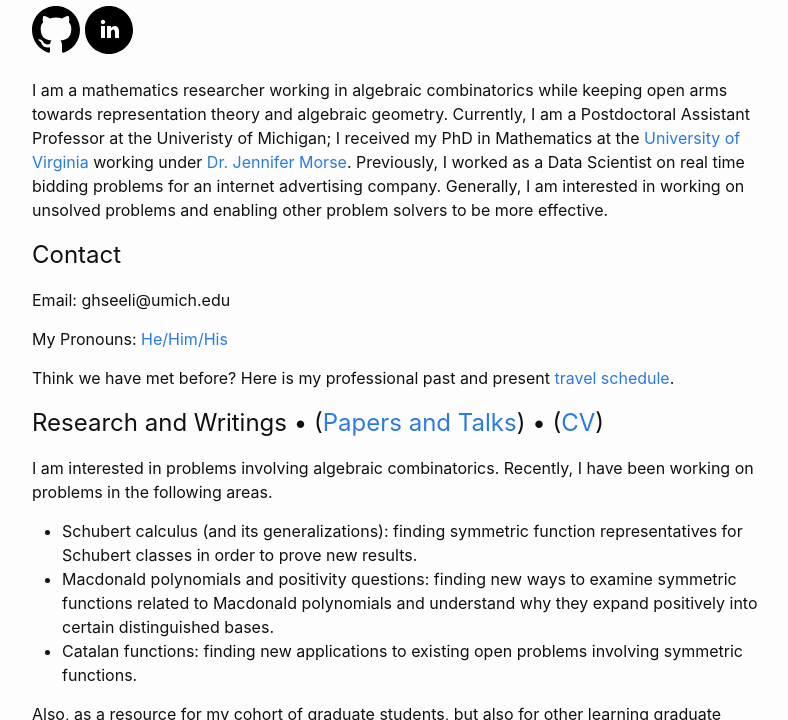
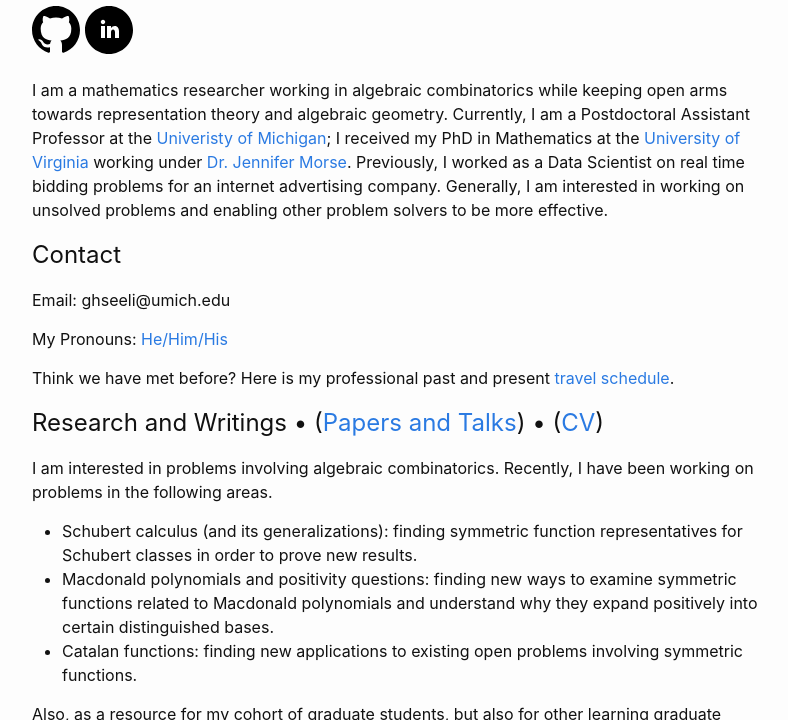
Before and after one commit to ghseeli/ghseeli.github.io, a Jekyll site: the page built from index.html, in a window 1280 px wide and 900 px high, scrolled down 327 px, cut to the strip 180-900 px from the top of the window. Shown: the whole strip, without its empty margins (238-1026 px from the left). Built offline with Jekyll 4.4.1, drawn with Linux system fonts in a browser that asks for light colours; formulas are drawn with MathJax 3.

Commit message:
Added a link to UMich

```diff
--- a/index.html
+++ b/index.html
@@ -10,7 +10,7 @@ exclude: true
 	<a href="https://github.com/ghseeli"><img src="img/iconmonstr-github-1.svg" alt="GitHub" width="48" height="48" /></a>
 	<a href="https://www.linkedin.com/in/george-h-seelinger-49064852/" ><img src="img/iconmonstr-linkedin-4.svg" alt="LinkedIn" width="48" height="48" /></a>
 	<br /><br />
-		<p>I am a mathematics researcher working in algebraic combinatorics while keeping open arms towards representation theory and algebraic geometry. Currently, I am a Postdoctoral Assistant Professor at the Univeristy of Michigan; I received my PhD in Mathematics at the <a href="http://math.virginia.edu/">University of Virginia</a> working under <a href="http://math.virginia.edu/people/jlm6cj/">Dr. Jennifer Morse</a>. Previously, I worked as a Data Scientist on real time bidding problems for an internet advertising company. Generally, I am interested in working on unsolved problems and enabling other problem solvers to be more effective. </p>
+		<p>I am a mathematics researcher working in algebraic combinatorics while keeping open arms towards representation theory and algebraic geometry. Currently, I am a Postdoctoral Assistant Professor at the <a href="https://lsa.umich.edu/math/">Univeristy of Michigan</a>; I received my PhD in Mathematics at the <a href="http://math.virginia.edu/">University of Virginia</a> working under <a href="http://math.virginia.edu/people/jlm6cj/">Dr. Jennifer Morse</a>. Previously, I worked as a Data Scientist on real time bidding problems for an internet advertising company. Generally, I am interested in working on unsolved problems and enabling other problem solvers to be more effective. </p>
 	<h2>Contact</h2>
 		<p>Email: ghseeli@umich.edu</p>
 		<!--<p><a href="http://math.virginia.edu/people/ghs9ae/">UVA Contact Page</a></p>-->
```
